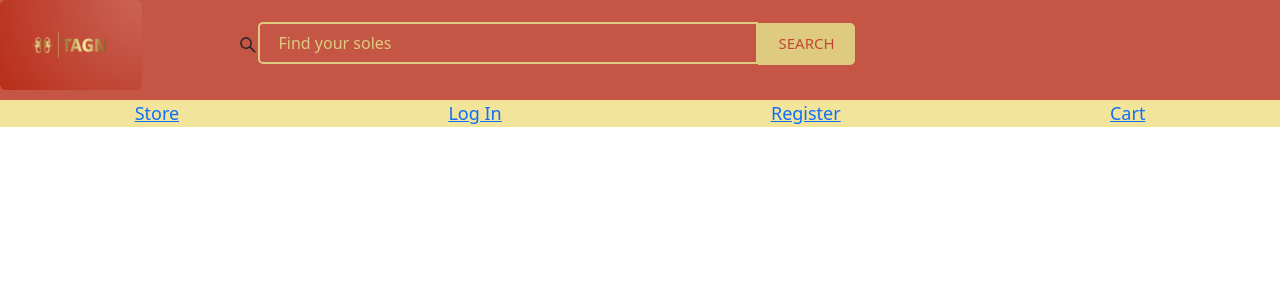
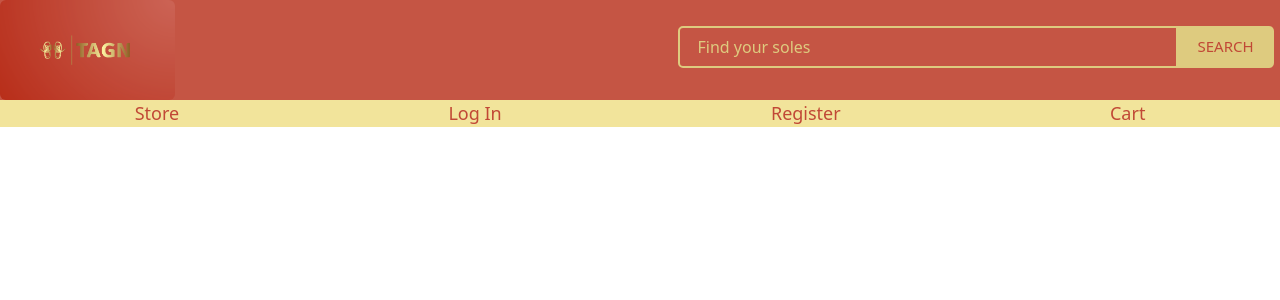
Before and after one commit to GraceShopper-tagn/graceShopper-tagn, a React (Create React App) app: page / in a window 1280 px wide. Shown: the top 300 px of the page. Built offline with nearby package versions, Linux system fonts and the light colour scheme; no server answers.

Commit message:
css end of day Tuesday

```diff
--- a/src/components/NavBar.jsx
+++ b/src/components/NavBar.jsx
@@ -1,9 +1,7 @@
 import React from "react";
 import { Link } from "react-router-dom";
-import { FullNav, LinkNav } from "./styles/navbar";
+import { FullNav, LinkNav, SearchBar } from "./styles/navbar";
 import "bootstrap/dist/css/bootstrap.css";
-import { DropdownButton, Container, ListGroupItem } from "react-bootstrap";
-import { AiOutlineSearch } from "react-icons/ai";
 import styles from "./styles/navbar.css";
 import useAuth from "../hooks/useAuth";
 import { useNavigate } from "react-router-dom";
@@ -13,29 +11,24 @@ export default function NavBar() {
   const navigate = useNavigate();
   return (
     <nav>
-      <FullNav>
-        <div className={styles.searchNav}>
-          <div class="sticky-top">
+      <div className={styles.searchNav}>
+        <FullNav>
+          <div>
             <img
               onClick={() => navigate("/products")}
               src="logo.png"
               alt="group logo"
               class="rounded"
-              style={{ cursor: "pointer" }}
-              height="90px"
+              style={{ cursor: "pointer", height: "100px", width: "175px" }}
             />
-            <AiOutlineSearch
-              style={{
-                marginLeft: "7.5%",
-                width: "20px",
-                height: "40px",
-              }}
-            />
+          </div>
+          <SearchBar>
             <input type="search" placeholder="Find your soles" />
             <button> SEARCH </button>
-          </div>
-        </div>
-      </FullNav>
+          </SearchBar>
+        </FullNav>
+      </div>
+
       <LinkNav>
         <Link className="links" to="/products">
           Store
--- a/src/components/Products.jsx
+++ b/src/components/Products.jsx
@@ -18,10 +18,16 @@ export default function Products() {
   useEffect(() => {
     const getProductsToDisplay = products.map((product, i) => {
       return (
+        // Use cards to display products as a grid
         <div
           key={`Key ${i}`}
           onClick={() => navigate(`/products/${product.id}`)}
         >
+          <img
+            src={product.productphotos[0].photos.url}
+            width="250"
+            height="250"
+          />
           <h2>{product.name}</h2>
           <h2>{product.price}</h2>
           <h3>{product.producttags[0].tags.name}</h3>
@@ -29,11 +35,6 @@ export default function Products() {
           <h3>{product.producttags[2].tags.name}</h3>
           <h3>{product.producttags[3].tags.name}</h3>
           <h3>{product.description}</h3>
-          <img
-            src={product.productphotos[0].photos.url}
-            width="250"
-            height="250"
-          />
         </div>
       );
     });
--- /dev/null
+++ b/src/components/styles/index.css
@@ -0,0 +1,3 @@
+* {
+  background-color: #e0beb9;
+}
--- a/src/components/styles/navbar.css
+++ b/src/components/styles/navbar.css
@@ -1,4 +1,4 @@
-.searchNav {
+/* .searchNav {
   height: 75px;
   display: flex;
   align-items: center;
@@ -10,10 +10,10 @@
   display: flex;
   align-items: center;
 }
+
 .searchNav img {
   height: 60%;
-}
-
+} */
 input {
   background: transparent;
   margin: 0;
@@ -45,3 +45,12 @@ input + button:hover {
   background-color: #b28b4b;
   transition: all ease-in-out 0.3s;
 }
+
+.links {
+  color: #c14836;
+  text-decoration: none;
+}
+
+.links:hover {
+  color: #c7796d;
+}
--- a/src/components/styles/navbar.js
+++ b/src/components/styles/navbar.js
@@ -4,17 +4,18 @@ export const FullNav = styled.div`
   height: 100px;
   background-color: #c55544;
   display: flex;
-  flex-direction: column;
+  flex-direction: row;
+  justify-content: space-between;
 `;
-export const NavP = styled.p`
-  color: black;
-  font-size: 18px;
-  margin-left: 10%;
-  margin-top 0;
-  width: 100%;
-  justify-content: flex-end;
+// export const NavP = styled.p`
+//   color: black;
+//   font-size: 18px;
+//   margin-left: 10%;
+//   margin-top 0;
+//   width: 100%;
+//   justify-content: flex-end;
 
-`;
+// `;
 
 export const LinkNav = styled.div`
   background-color: #f2e49b;
@@ -24,3 +25,13 @@ export const LinkNav = styled.div`
   flex-direction: row;
   justify-content: space-around;
 `;
+
+export const SearchBar = styled.form`
+  position: relative;
+  display: flex;
+  justify-content: right;
+  width: 70%;
+  height: 55%;
+  padding: 0.5%;
+  margin-top: 1.5%;
+`;
```
